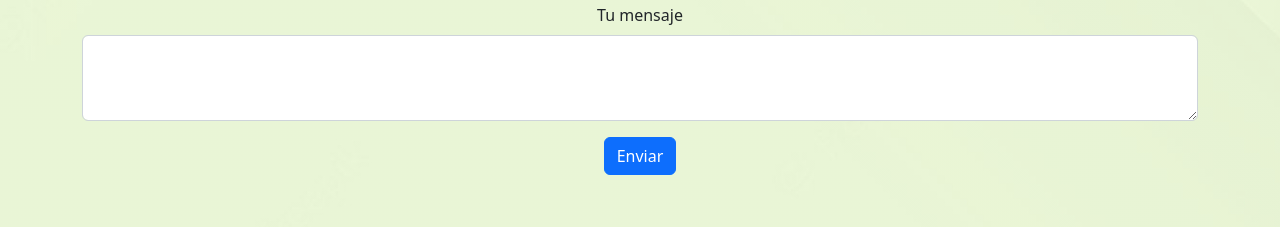
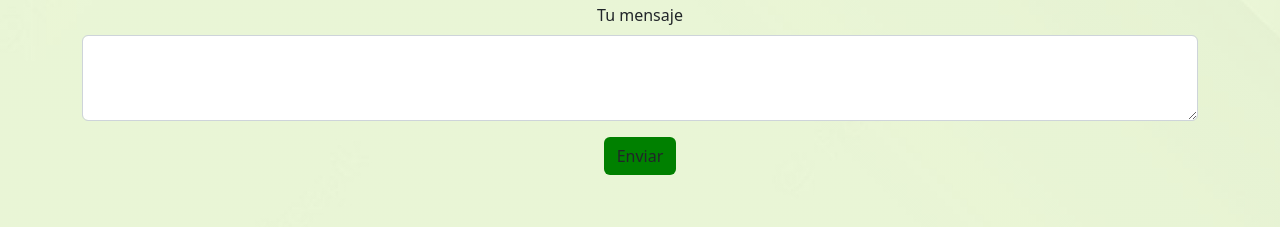
Before and after one commit to Tomas-Vigano/Preentrega2Vigano, a website: page Pages/Contacto.html in a window 1280 px wide. Shown: the part 909-1136 px from the top of the page. Drawn offline with nearby package versions, Linux system fonts and the light colour scheme.

Commit message:
Proyecto Final

```diff
--- a/Pages/Contacto.html
+++ b/Pages/Contacto.html
@@ -165,7 +165,7 @@
                             </div>
 
                             <div class="col-12">
-                                <button class="btn btn-primary" type="submit">Enviar</button>
+                                <button class="btn button-color" type="submit">Enviar</button>
                             </div>
                     </form>
 
--- a/Scss/Style.scss
+++ b/Scss/Style.scss
@@ -290,3 +290,7 @@ a {
     display: none;
   }
 }
+
+.button-color{
+  background-color:green;
+}
```
Also changed, not shown: css/Style.css, 1 other file.
